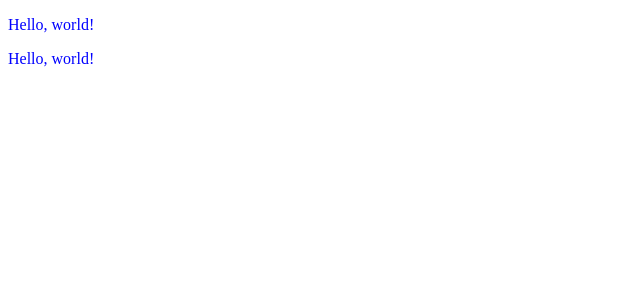
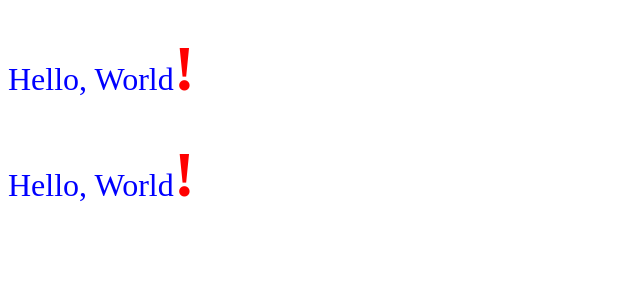
Before and after one commit to kaori-killer/08-css-practice, a React (Vite) app: page / in a window 1280 px wide. Shown: the top 300 px of the page, without its empty margins (0-640 px from the left). Built offline with nearby package versions, Linux system fonts and the light colour scheme.

Commit message:
css in js

```diff
--- a/package.json
+++ b/package.json
@@ -18,11 +18,13 @@
   "devDependencies": {
     "@swc/core": "^1.3.59",
     "@swc/jest": "^0.2.26",
+    "@swc/plugin-styled-components": "^1.5.67",
     "@testing-library/jest-dom": "^5.16.5",
     "@testing-library/react": "^14.0.0",
     "@types/jest": "^29.5.1",
     "@types/react": "^18.2.6",
     "@types/react-dom": "^18.2.4",
+    "@types/styled-components": "^5.1.26",
     "@typescript-eslint/eslint-plugin": "^5.59.7",
     "@typescript-eslint/parser": "^5.59.7",
     "eslint": "^8.41.0",
@@ -38,6 +40,7 @@
   },
   "dependencies": {
     "react": "^18.2.0",
-    "react-dom": "^18.2.0"
+    "react-dom": "^18.2.0",
+    "styled-components": "^5.3.11"
   }
 }
--- a/src/components/Greeting.tsx
+++ b/src/components/Greeting.tsx
@@ -1,17 +1,29 @@
-const darkMode = false;
+import styled from 'styled-components';
 
-function primaryColor() {
-	return darkMode ? '#F00' : '#00F';
-}
+const Paragraph = styled.p`
+  color: #00F;
+
+  strong {
+    font-size: 2em;
+    color: #F00;
+  }
+`;
+
+const BigParagraph = styled.p`
+  color: #00F;
+  font-size: 2em;
+
+  strong {
+    font-size: 2em;
+    color: #F00;
+  }
+`;
 
 export default function Greeting() {
 	return (
-		<p
-			style={{
-				color: primaryColor(),
-			}}
-		>
-            Hello, world!
-		</p>
+		<BigParagraph>
+            Hello, World
+			<strong>!</strong>
+		</BigParagraph>
 	);
 }
```
Also changed, not shown: 2 other files (tests, documents, lock files or other folders).
